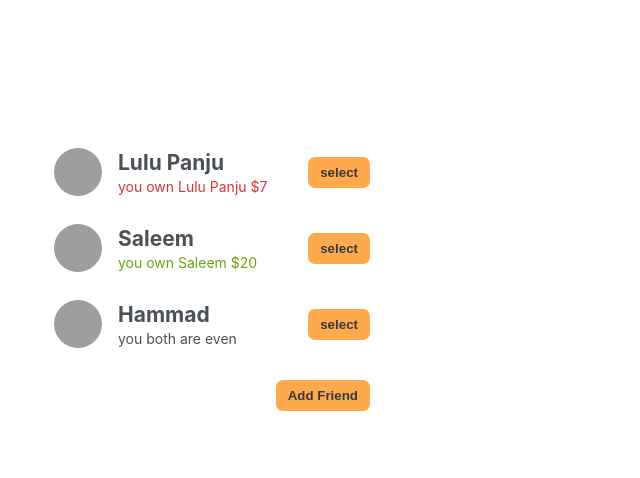
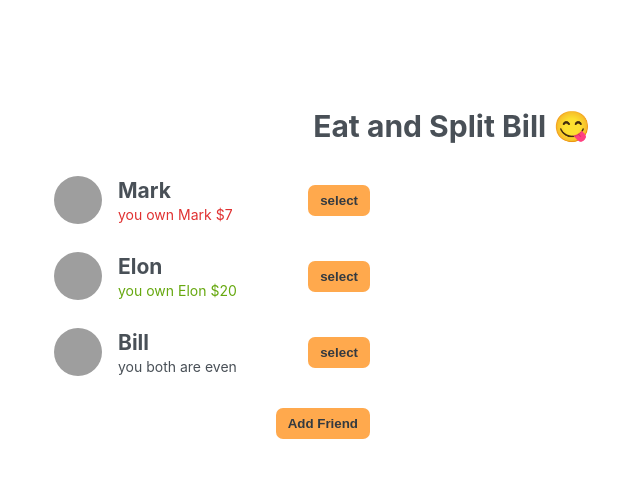
Before and after one commit to faisalkhandev/Eat-SplitReact, a React (Create React App) app: page / in a window 1280 px wide. Shown: the top 478 px of the page, without its empty margins (188-828 px from the left). Built offline with nearby package versions, Linux system fonts and the light colour scheme; grey boxes are pictures that could not be loaded.

Commit message:
Refactoring the code

```diff
--- a/public/index.html
+++ b/public/index.html
@@ -24,7 +24,7 @@
       work correctly both with client-side routing and a non-root public URL.
       Learn how to configure a non-root public URL by running `npm run build`.
     -->
-    <title>React App</title>
+    <title>Split the Bill</title>
   </head>
   <body>
     <noscript>You need to enable JavaScript to run this app.</noscript>
--- a/src/App.js
+++ b/src/App.js
@@ -3,19 +3,19 @@ import React, { useState } from "react";
 const initialFriends = [
   {
     id: 118836,
-    name: "Lulu Panju",
+    name: "Mark",
     image: "https://i.pravatar.cc/48?u=118836",
     balance: -7,
   },
   {
     id: 933372,
-    name: "Saleem",
+    name: "Elon",
     image: "https://i.pravatar.cc/48?u=933372",
     balance: 20,
   },
   {
     id: 499476,
-    name: "Hammad",
+    name: "Bill",
     image: "https://i.pravatar.cc/48?u=499476",
     balance: 0,
   },
@@ -61,6 +61,8 @@ export default function App() {
   }
 
   return (
+    <div>
+      <h3 id="heading">Eat and Split Bill 😋</h3>
       <div className="app">
         <div className="sidebar">
           <FriendList
@@ -81,6 +83,7 @@ export default function App() {
             onSplitBill={handleSplitBill}
           />
         )}
+      </div>
     </div>
   );
 }
--- a/src/index.css
+++ b/src/index.css
@@ -23,6 +23,12 @@ body {
   display: flex;
   align-items: center;
   justify-content: center;
+}
+
+#heading {
+  text-align: center;
+  font-size: 30px;
+  margin-bottom: 20px;
 }
 
 .app {
```
Lines whose indentation alone changed are shown as unchanged.
